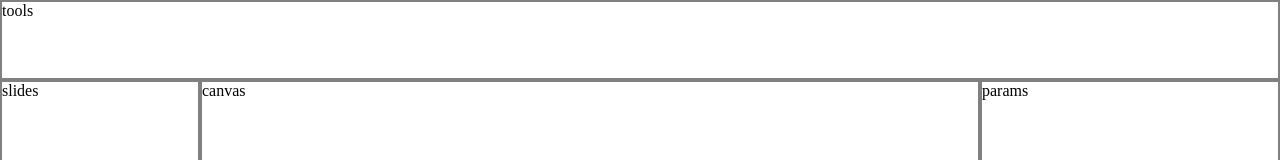
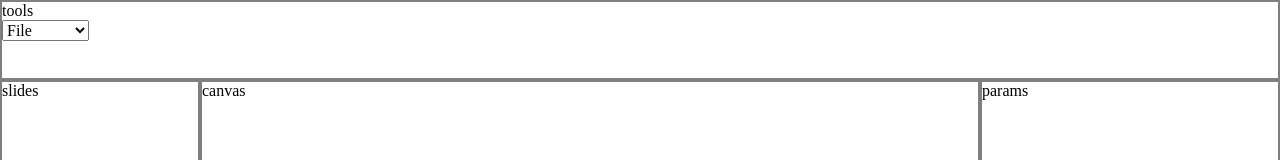
Before and after one commit to kvazimode/capticlone-desktop, a React app: page / in a window 1280 px wide. Shown: the top 160 px of the page. Built offline with nearby package versions, Linux system fonts and the light colour scheme.

Commit message:
blocks for tools panel

```diff
--- /dev/null
+++ b/src/app/panels/tools/proj.jsx
@@ -0,0 +1,16 @@
+import React from 'react'
+
+export default () => {
+    return (
+        <div className="block tools-block">
+            <select defaultValue={'DEFAULT'}>
+                <option value="DEFAULT" disabled hidden>File</option>
+                <option>Open</option>
+                <option>Save</option>
+                <option>Export</option>
+                <option>Close</option>
+                <option>Properties</option>
+            </select>
+        </div>
+    )
+}
--- a/src/app/panels/tools/tools.jsx
+++ b/src/app/panels/tools/tools.jsx
@@ -1,9 +1,11 @@
 import React from 'react'
+import Project from './proj.jsx'
 
 export default () => {
   return <React.Fragment>
     <div className="panel panel-tools">
       tools
+      <Project />
     </div>
   </React.Fragment>
 }
```
Also changed, not shown: src/app/panels/tools/align.jsx (added), src/app/panels/tools/element.jsx (added), src/app/panels/tools/order.jsx (added), src/app/panels/tools/zoom.jsx (added).
